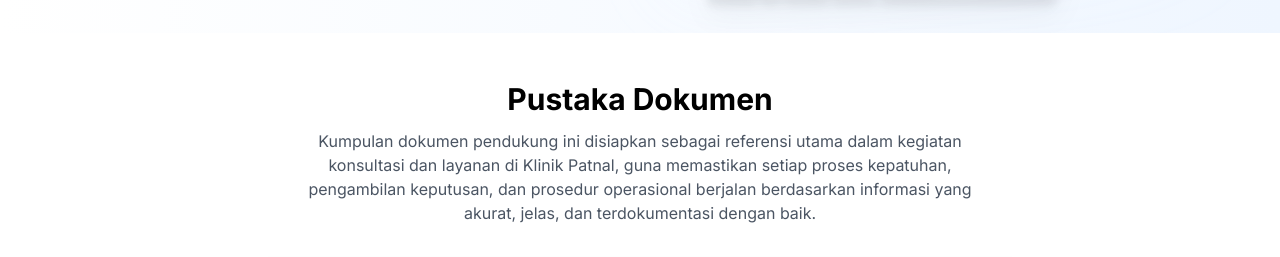
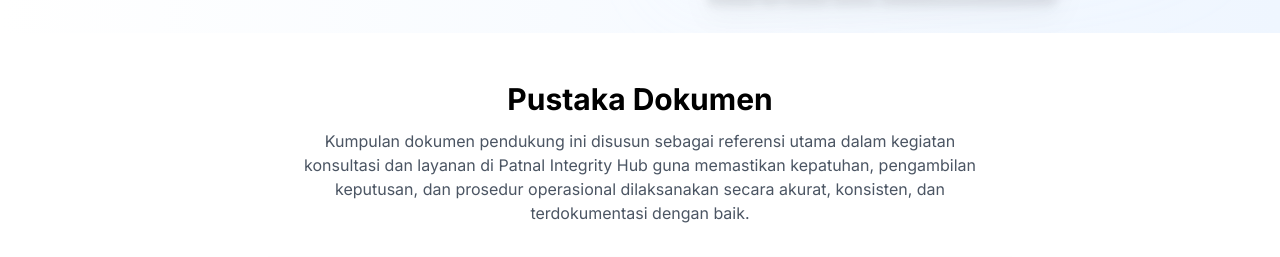
Before and after one commit to rifqimhmd/KLIP, a React (Vite) app in the folder frontend/: page / in a window 1280 px wide. Shown: the part 1090-1347 px from the top of the page. Built offline with nearby package versions, Linux system fonts and the light colour scheme.

Commit message:
Revise document collection description in PustakaDokumen
Updated the description text for clarity and consistency.

```diff
--- a/frontend/src/components/PustakaDokumen.jsx
+++ b/frontend/src/components/PustakaDokumen.jsx
@@ -86,10 +86,10 @@
       <div className="container mx-auto px-6 md:px-12">
         <h2 className="text-3xl font-bold mb-3 text-center">Pustaka Dokumen</h2>
         <p className="text-center text-gray-600 max-w-2xl mx-auto mb-8">
-          Kumpulan dokumen pendukung ini disiapkan sebagai referensi utama dalam
-          kegiatan konsultasi dan layanan di Klinik Patnal, guna memastikan
-          setiap proses kepatuhan, pengambilan keputusan, dan prosedur
-          operasional berjalan berdasarkan informasi yang akurat, jelas, dan
+          Kumpulan dokumen pendukung ini disusun sebagai referensi
+          utama dalam kegiatan konsultasi dan layanan di Patnal Integrity Hub
+          guna memastikan kepatuhan, pengambilan keputusan, dan
+          prosedur operasional dilaksanakan secara akurat, konsisten, dan
           terdokumentasi dengan baik.
         </p>
 
```
